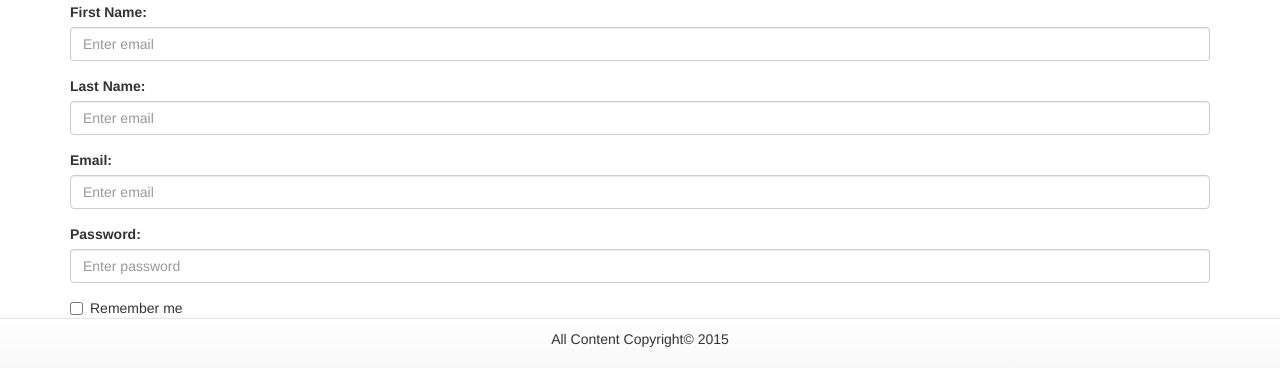
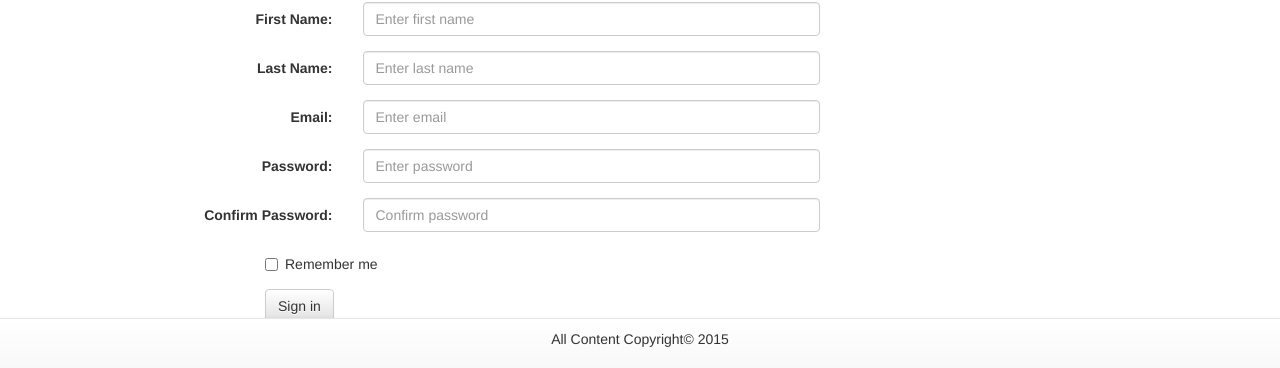
Before and after one commit to nameisyoung/ProConnect, a plain HTML site: page signup.html in a window 1280 px wide. Shown: the part 432-800 px from the top of the page. Drawn offline with nearby package versions, Linux system fonts and the light colour scheme.

Commit message:
Slightly formatted signup
Still needs work

```diff
--- a/css/style.css
+++ b/css/style.css
@@ -5,4 +5,7 @@
 #signup_logo{
 	width: 300px;
 	height: 300px;
+	display: block;
+    margin-left: auto;
+    margin-right: auto;
 }
--- a/signup.html
+++ b/signup.html
@@ -50,30 +50,53 @@
 
    <div class="container">
     <h2>Signup</h2>
-      <form role="form">
+    <form class="form-horizontal" id="signup_form">
       <div class="form-group">
-          <label for="first_name">First Name:</label>
-          <input type="" class="form-control" id="email" placeholder="Enter email">
+        <label for="first_name" class="col-sm-3 control-label">First Name:</label>
+        <div class="col-sm-5">
+          <input type="text" class="form-control" id="first_name" placeholder="Enter first name">
+        </div>
       </div>
       <div class="form-group">
-          <label for="email">Last Name:</label>
+        <label for="last_name" class="col-sm-3 control-label">Last Name:</label>
+        <div class="col-sm-5">
+          <input type="text" class="form-control" id="last_name" placeholder="Enter last name">
+        </div>
+      </div>
+      <div class="form-group">
+        <label for="email" class="col-sm-3 control-label">Email:</label>
+        <div class="col-sm-5">
           <input type="email" class="form-control" id="email" placeholder="Enter email">
         </div>
-        <div class="form-group">
-          <label for="email">Email:</label>
-          <input type="email" class="form-control" id="email" placeholder="Enter email">
       </div>
       <div class="form-group">
-          <label for="pwd">Password:</label>
+        <label for="pwd" class="col-sm-3 control-label">Password:</label>
+        <div class="col-sm-5">
           <input type="password" class="form-control" id="pwd" placeholder="Enter password">
         </div>
+      </div>
+      <div class="form-group">
+        <label for="pwd_confirm" class="col-sm-3 control-label">Confirm Password:</label>
+        <div class="col-sm-5">
+          <input type="password" class="form-control" id="pwd_confirm" placeholder="Confirm password">
+        </div>
+      </div>
+      <div class="form-group">
+        <div class="col-sm-offset-2 col-sm-10">
           <div class="checkbox">
-          <label><input type="checkbox"> Remember me</label>
+            <label>
+              <input type="checkbox"> Remember me
+            </label>
           </div>
-        <button type="submit" class="btn btn-default">Submit</button>
+        </div>
+      </div>
+      <div class="form-group">
+        <div class="col-sm-offset-2 col-sm-10">
+          <button type="submit" class="btn btn-default">Sign in</button>
+        </div>
+      </div>
+    </div>
   </form>
-    </div>
-
   <script src="https://ajax.googleapis.com/ajax/libs/jquery/1.11.1/jquery.min.js"></script>
   <script src="http://maxcdn.bootstrapcdn.com/bootstrap/3.2.0/js/bootstrap.min.js"></script>
 
```
Lines whose indentation alone changed are shown as unchanged.
